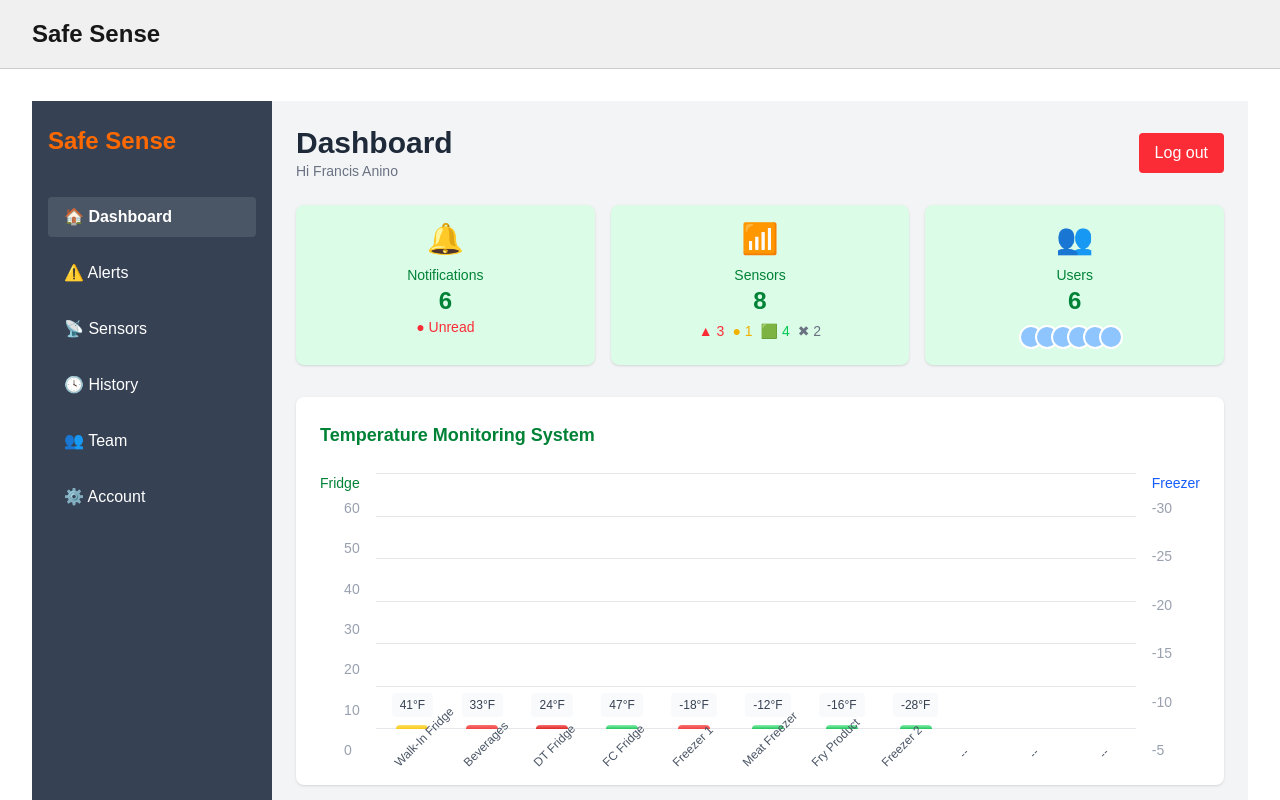
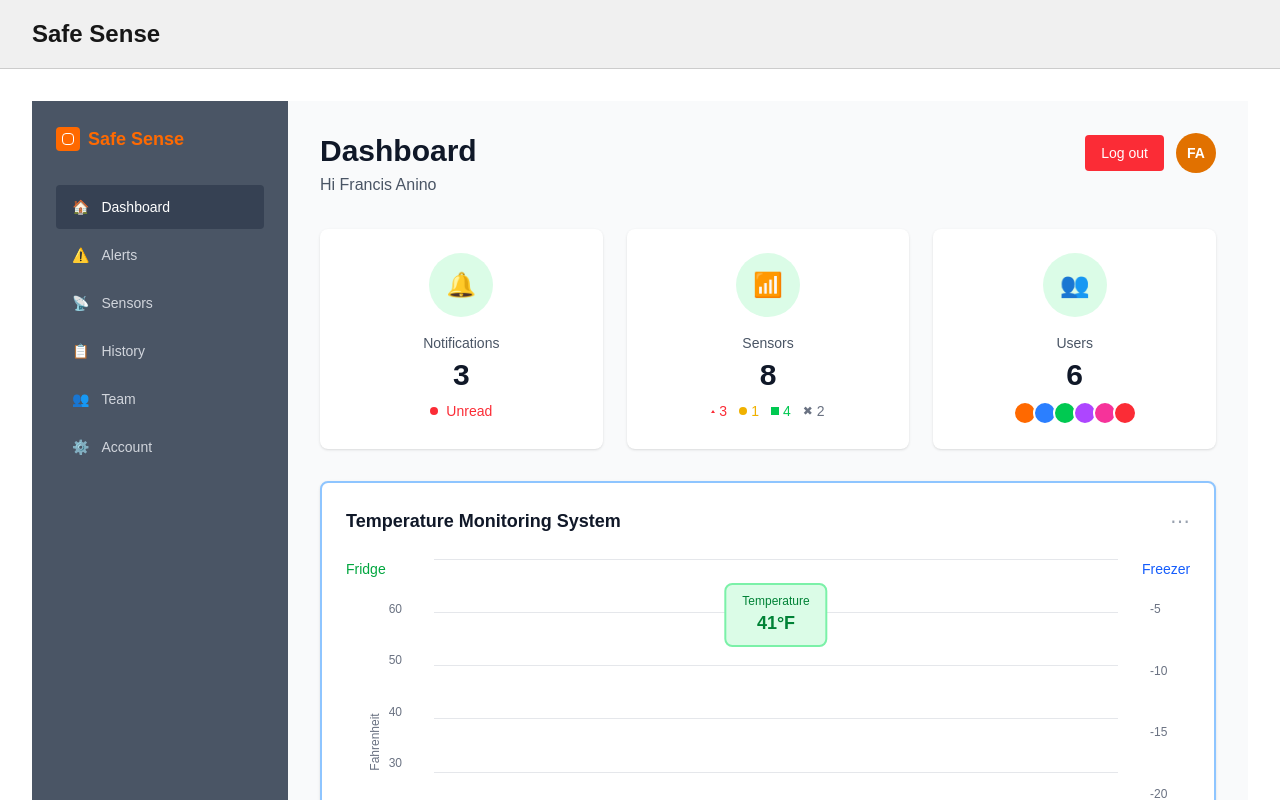
Before and after one commit to KrishnaTeja-2002/safesence, a Next.js app: page /dashboard in a window 1280 px wide. Shown: the top 800 px of the page. Built offline with nearby package versions, Linux system fonts and the light colour scheme.

Commit message:
dashboard update

```diff
--- a/src/app/dashboard/page.js
+++ b/src/app/dashboard/page.js
@@ -4,147 +4,252 @@ import { useState } from 'react';
 
 export default function Dashboard() {
   const [data] = useState({
-    notifications: 6,
+    notifications: 3,
     sensors: { total: 8, error: 3, warning: 1, success: 4, disconnected: 2 },
     users: 6,
     temperatures: [
-      { name: 'Walk-In Fridge', value: 41, displayValue: '41°F', color: 'linear-gradient(to top, #f7ca18, #ffe066)' },
-      { name: 'Beverages', value: 33, displayValue: '33°F', color: 'linear-gradient(to top, #ef4444, #f87171)' },
-      { name: 'DT Fridge', value: 24, displayValue: '24°F', color: 'linear-gradient(to top, #dc2626, #f87171)' },
-      { name: 'FC Fridge', value: 47, displayValue: '47°F', color: 'linear-gradient(to top, #22c55e, #86efac)' },
-      { name: 'Freezer 1', value: 18, displayValue: '-18°F', color: 'linear-gradient(to top, #ef4444, #f87171)' },
-      { name: 'Meat Freezer', value: 12, displayValue: '-12°F', color: 'linear-gradient(to top, #22c55e, #86efac)' },
-      { name: 'Fry Product', value: 16, displayValue: '-16°F', color: 'linear-gradient(to top, #22c55e, #86efac)' },
-      { name: 'Freezer 2', value: 28, displayValue: '-28°F', color: 'linear-gradient(to top, #22c55e, #86efac)' },
+      { name: 'Walk-In\nFridge', value: 41, displayValue: '41°F', height: 68, color: '#fbbf24', type: 'fridge' },
+      { name: 'Beverages', value: 33, displayValue: '33°F', height: 55, color: '#ef4444', type: 'fridge' },
+      { name: 'DT\nFridge', value: 20, displayValue: '20°F', height: 33, color: '#ef4444', type: 'fridge' },
+      { name: 'FC Fridge', value: 47, displayValue: '47°F', height: 78, color: '#22c55e', type: 'fridge' },
+      { name: 'Freezer 1', value: -18, displayValue: '-18°F', height: 60, color: '#ef4444', type: 'freezer' },
+      { name: 'Meat\nFreezer', value: -12, displayValue: '-12°F', height: 40, color: '#86efac', type: 'freezer' },
+      { name: 'Fry\nProduct', value: -16, displayValue: '-16°F', height: 53, color: '#86efac', type: 'freezer' },
+      { name: 'Freezer 2', value: -20, displayValue: '-20°F', height: 67, color: '#86efac', type: 'freezer' },
     ],
   });
 
   return (
-    <div className="flex min-h-screen bg-gray-100 text-gray-800">
+    <div className="flex min-h-screen bg-white">
       {/* Sidebar */}
-      <aside className="w-60 bg-gray-700 text-white py-6 px-4">
-        <h1 className="text-2xl font-bold mb-10 text-orange-500">Safe Sense</h1>
-        <ul className="space-y-4">
-          {['🏠 Dashboard', '⚠️ Alerts', '📡 Sensors', '🕓 History', '👥 Team', '⚙️ Account'].map((item, idx) => (
-            <li key={idx}>
-              <button
-                className={`w-full text-left px-4 py-2 rounded hover:bg-gray-600 ${
-                  idx === 0 ? 'bg-gray-600 font-semibold' : ''
-                }`}
-              >
-                {item}
-              </button>
-            </li>
-          ))}
-        </ul>
+      <aside className="w-64 bg-gray-600 text-white">
+        <div className="p-6">
+          <div className="flex items-center mb-8">
+            <div className="w-6 h-6 bg-orange-500 rounded mr-2 flex items-center justify-center">
+              <div className="w-3 h-3 border border-white rounded-sm"></div>
+            </div>
+            <h1 className="text-lg font-semibold text-orange-500">Safe Sense</h1>
+          </div>
+
+          <nav className="space-y-1">
+            <div className="flex items-center px-4 py-3 bg-gray-700 rounded text-white">
+              <span className="mr-3 text-sm">🏠</span>
+              <span className="text-sm font-medium">Dashboard</span>
+            </div>
+            <div className="flex items-center px-4 py-3 text-gray-300 hover:bg-gray-700 rounded cursor-pointer">
+              <span className="mr-3 text-sm">⚠️</span>
+              <span className="text-sm">Alerts</span>
+            </div>
+            <div className="flex items-center px-4 py-3 text-gray-300 hover:bg-gray-700 rounded cursor-pointer">
+              <span className="mr-3 text-sm">📡</span>
+              <span className="text-sm">Sensors</span>
+            </div>
+            <div className="flex items-center px-4 py-3 text-gray-300 hover:bg-gray-700 rounded cursor-pointer">
+              <span className="mr-3 text-sm">📋</span>
+              <span className="text-sm">History</span>
+            </div>
+            <div className="flex items-center px-4 py-3 text-gray-300 hover:bg-gray-700 rounded cursor-pointer">
+              <span className="mr-3 text-sm">👥</span>
+              <span className="text-sm">Team</span>
+            </div>
+            <div className="flex items-center px-4 py-3 text-gray-300 hover:bg-gray-700 rounded cursor-pointer">
+              <span className="mr-3 text-sm">⚙️</span>
+              <span className="text-sm">Account</span>
+            </div>
+          </nav>
+        </div>
       </aside>
 
       {/* Main Content */}
-      <main className="flex-1 p-6">
+      <main className="flex-1 p-8 bg-gray-50">
         {/* Header */}
-        <div className="flex justify-between items-center mb-6">
+        <div className="flex justify-between items-start mb-8">
           <div>
-            <h2 className="text-3xl font-bold">Dashboard</h2>
-            <p className="text-sm text-gray-500">Hi Francis Anino</p>
+            <h2 className="text-3xl font-bold text-gray-900 mb-1">Dashboard</h2>
+            <p className="text-gray-600">Hi Francis Anino</p>
           </div>
-          <button className="bg-red-500 text-white px-4 py-2 rounded hover:bg-red-600">Log out</button>
+          <div className="flex items-center space-x-3">
+            <button className="bg-red-500 hover:bg-red-600 text-white px-4 py-2 rounded text-sm font-medium">
+              Log out
+            </button>
+            <div className="w-10 h-10 rounded-full overflow-hidden">
+              <div className="w-full h-full bg-amber-600 flex items-center justify-center text-white text-sm font-bold">
+                FA
+              </div>
+            </div>
+          </div>
         </div>
 
         {/* Top Cards */}
-        <div className="grid grid-cols-1 sm:grid-cols-3 gap-4 mb-8">
-          <div className="bg-green-100 rounded-lg p-4 shadow text-center">
-            <div className="text-green-700 text-3xl mb-2">🔔</div>
-            <p className="text-sm text-green-700">Notifications</p>
-            <p className="text-2xl font-bold text-green-700">{data.notifications}</p>
-            <p className="text-sm text-red-500">● Unread</p>
-          </div>
-          <div className="bg-green-100 rounded-lg p-4 shadow text-center">
-            <div className="text-green-700 text-3xl mb-2">📶</div>
-            <p className="text-sm text-green-700">Sensors</p>
-            <p className="text-2xl font-bold text-green-700">{data.sensors.total}</p>
-            <div className="text-sm space-x-2 mt-1">
-              <span className="text-red-500">▲ {data.sensors.error}</span>
-              <span className="text-yellow-500">● {data.sensors.warning}</span>
-              <span className="text-green-500">🟩 {data.sensors.success}</span>
-              <span className="text-gray-500">✖ {data.sensors.disconnected}</span>
+        <div className="grid grid-cols-3 gap-6 mb-8">
+          {/* Notifications Card */}
+          <div className="bg-white rounded-lg p-6 shadow-sm">
+            <div className="flex items-center justify-center w-16 h-16 bg-green-100 rounded-full mb-4 mx-auto">
+              <span className="text-2xl">🔔</span>
+            </div>
+            <div className="text-center">
+              <p className="text-gray-600 text-sm mb-1">Notifications</p>
+              <p className="text-3xl font-bold text-gray-900 mb-2">3</p>
+              <div className="flex items-center justify-center">
+                <div className="w-2 h-2 bg-red-500 rounded-full mr-2"></div>
+                <span className="text-red-500 text-sm">Unread</span>
+              </div>
             </div>
           </div>
-          <div className="bg-green-100 rounded-lg p-4 shadow text-center">
-            <div className="text-green-700 text-3xl mb-2">👥</div>
-            <p className="text-sm text-green-700">Users</p>
-            <p className="text-2xl font-bold text-green-700">{data.users}</p>
-            <div className="flex justify-center mt-2">
-              {[...Array(data.users)].map((_, i) => (
-                <div
-                  key={i}
-                  className="w-6 h-6 rounded-full bg-blue-300 border-2 border-white -ml-2"
-                ></div>
-              ))}
+
+          {/* Sensors Card */}
+          <div className="bg-white rounded-lg p-6 shadow-sm">
+            <div className="flex items-center justify-center w-16 h-16 bg-green-100 rounded-full mb-4 mx-auto">
+              <span className="text-2xl">📶</span>
+            </div>
+            <div className="text-center">
+              <p className="text-gray-600 text-sm mb-1">Sensors</p>
+              <p className="text-3xl font-bold text-gray-900 mb-2">8</p>
+              <div className="flex items-center justify-center space-x-3 text-sm">
+                <div className="flex items-center">
+                  <div className="w-0 h-0 border-l-2 border-r-2 border-b-3 border-transparent border-b-red-500 mr-1"></div>
+                  <span className="text-red-500 font-medium">3</span>
+                </div>
+                <div className="flex items-center">
+                  <div className="w-2 h-2 bg-yellow-500 rounded-full mr-1"></div>
+                  <span className="text-yellow-500 font-medium">1</span>
+                </div>
+                <div className="flex items-center">
+                  <div className="w-2 h-2 bg-green-500 mr-1"></div>
+                  <span className="text-green-500 font-medium">4</span>
+                </div>
+                <div className="flex items-center">
+                  <span className="text-gray-500 mr-1 text-xs">✖</span>
+                  <span className="text-gray-500 font-medium">2</span>
+                </div>
+              </div>
+            </div>
+          </div>
+
+          {/* Users Card */}
+          <div className="bg-white rounded-lg p-6 shadow-sm">
+            <div className="flex items-center justify-center w-16 h-16 bg-green-100 rounded-full mb-4 mx-auto">
+              <span className="text-2xl">👥</span>
+            </div>
+            <div className="text-center">
+              <p className="text-gray-600 text-sm mb-1">Users</p>
+              <p className="text-3xl font-bold text-gray-900 mb-2">6</p>
+              <div className="flex justify-center -space-x-1">
+                <div className="w-6 h-6 bg-orange-500 rounded-full border-2 border-white"></div>
+                <div className="w-6 h-6 bg-blue-500 rounded-full border-2 border-white"></div>
+                <div className="w-6 h-6 bg-green-500 rounded-full border-2 border-white"></div>
+                <div className="w-6 h-6 bg-purple-500 rounded-full border-2 border-white"></div>
+                <div className="w-6 h-6 bg-pink-500 rounded-full border-2 border-white"></div>
+                <div className="w-6 h-6 bg-red-500 rounded-full border-2 border-white"></div>
+              </div>
             </div>
           </div>
         </div>
 
         {/* Temperature Chart */}
-        <div className="bg-white rounded-lg shadow p-6">
-          <div className="mb-6">
-            <h3 className="text-lg font-semibold text-green-700">Temperature Monitoring System</h3>
+        <div className="bg-white rounded-lg shadow-sm border-2 border-blue-300 p-6">
+          <div className="flex justify-between items-center mb-6">
+            <h3 className="text-lg font-semibold text-gray-900">Temperature Monitoring System</h3>
+            <div className="text-gray-400 text-xl">⋯</div>
           </div>
 
           <div className="relative">
-            {/* Chart container */}
             <div className="flex">
               {/* Left Y-axis (Fridge) */}
-              <div className="flex flex-col items-end pr-4">
-                <div className="text-sm text-green-700 mb-2 font-medium">Fridge</div>
-                <div className="flex flex-col-reverse justify-between h-64 text-sm text-gray-400">
-                  {[0, 10, 20, 30, 40, 50, 60].map((val) => (
-                    <span key={val} className="leading-none">{val}</span>
-                  ))}
+              <div className="flex flex-col w-16 mr-6 relative">
+                <div className="text-sm font-medium text-green-600 mb-6 text-left">Fridge</div>
+                <div className="flex flex-col-reverse h-80 text-xs text-gray-500 justify-between items-end pr-2">
+                  <span className="leading-none">0</span>
+                  <span className="leading-none">10</span>
+                  <span className="leading-none">20</span>
+                  <span className="leading-none">30</span>
+                  <span className="leading-none">40</span>
+                  <span className="leading-none">50</span>
+                  <span className="leading-none">60</span>
+                </div>
+                {/* Fahrenheit label in middle of Y-axis */}
+                <div className="absolute left-0 top-1/2 transform -translate-y-1/2 -rotate-90 text-xs text-gray-500 origin-center">
+                  Fahrenheit
                 </div>
               </div>
 
-              {/* Chart area */}
+              {/* Chart Area */}
               <div className="flex-1 relative">
-                {/* Grid lines */}
-                <div className="absolute inset-0 flex flex-col justify-between h-64">
-                  {[...Array(7)].map((_, i) => (
-                    <div key={i} className="border-t border-gray-200 w-full"></div>
-                  ))}
+                {/* Grid Lines */}
+                <div className="absolute inset-0 h-80">
+                  <div className="h-full flex flex-col justify-between">
+                    {[...Array(7)].map((_, i) => (
+                      <div key={i} className="border-t border-gray-200 w-full"></div>
+                    ))}
+                  </div>
                 </div>
 
-                {/* Bars container */}
-                <div className="relative h-64">
-                  <div className="absolute bottom-0 left-0 right-0 flex justify-between items-end h-full px-4">
+                {/* Temperature Display Box - positioned over FC Fridge */}
+                <div className="absolute top-6 left-1/2 transform -translate-x-1/2 bg-green-100 border-2 border-green-300 rounded-lg px-4 py-2 z-10">
+                  <div className="text-xs text-green-700 text-center font-medium">Temperature</div>
+                  <div className="text-lg font-bold text-green-700 text-center">41°F</div>
+                </div>
+
+                {/* Bars Container */}
+                <div className="relative h-80">
+                  <div className="absolute bottom-0 left-0 right-0 flex justify-between items-end h-full px-2">
                     {data.temperatures.map((temp, i) => (
-                      <div key={i} className="flex flex-col items-center">
-                        {/* Temperature value display */}
-                        <div className="mb-2 text-xs font-medium text-gray-700 bg-gray-50 px-2 py-1 rounded">
-                          {temp.displayValue}
-                        </div>
+                      <div key={i} className="flex flex-col items-center relative" style={{ width: '11%' }}>
+                        {/* Vertical projection line */}
+                        <div
+                          className="absolute w-0.5 opacity-40"
+                          style={{
+                            backgroundColor: temp.color,
+                            height: `${100 - temp.height}%`,
+                            top: 0,
+                            left: '50%',
+                            transform: 'translateX(-50%)'
+                          }}
+                        ></div>
+
                         {/* Bar */}
                         <div
-                          className="w-8 rounded-t-sm"
+                          className="rounded-t-md"
                           style={{
-                            height: `${(temp.value / 60) * 100}%`,
-                            background: temp.color,
-                            minHeight: '4px'
+                            width: '32px',
+                            height: `${temp.height}%`,
+                            backgroundColor: temp.color,
+                            minHeight: '8px'
                           }}
                         ></div>
                       </div>
                     ))}
-                    {/* Empty spaces for alignment */}
-                    {[...Array(3)].map((_, i) => (
-                      <div key={`empty-${i}`} className="w-8"></div>
-                    ))}
                   </div>
                 </div>
 
-                {/* Labels under chart */}
-                <div className="mt-4 flex justify-between px-4">
-                  {[...data.temperatures, ...Array(3).fill({ name: '--' })].map((temp, i) => (
-                    <div key={i} className="text-xs text-center text-gray-600 w-8">
-                      <div className="transform -rotate-45 origin-center whitespace-nowrap">
-                        {temp.name}
+                {/* X-axis Labels */}
+                <div className="flex justify-between px-2 mt-4">
+                  {data.temperatures.map((temp, i) => (
+                    <div key={i} className="text-center" style={{ width: '11%' }}>
+                      <div className="text-xs text-gray-600 leading-tight">
+                        {temp.name === 'Walk-In\nFridge' ? (
+                          <div>
+                            <div>Walk-In</div>
+                            <div>Fridge</div>
+                          </div>
+                        ) : temp.name === 'DT\nFridge' ? (
+                          <div>
+                            <div>DT</div>
+                            <div>Fridge</div>
+                          </div>
+                        ) : temp.name === 'Meat\nFreezer' ? (
+                          <div>
+                            <div>Meat</div>
+                            <div>Freezer</div>
+                          </div>
+                        ) : temp.name === 'Fry\nProduct' ? (
+                          <div>
+                            <div>Fry</div>
+                            <div>Product</div>
+                          </div>
+                        ) : (
+                          <div>{temp.name}</div>
+                        )}
                       </div>
                     </div>
                   ))}
@@ -152,14 +257,22 @@ export default function Dashboard() {
               </div>
 
               {/* Right Y-axis (Freezer) */}
-              <div className="flex flex-col items-start pl-4">
-                <div className="text-sm text-blue-600 mb-2 font-medium">Freezer</div>
-                <div className="flex flex-col-reverse justify-between h-64 text-sm text-gray-400">
-                  {[-5, -10, -15, -20, -25, -30].map((val) => (
-                    <span key={val} className="leading-none">{val}</span>
-                  ))}
+              <div className="flex flex-col w-12 ml-6">
+                <div className="text-sm font-medium text-blue-600 mb-6 text-right">Freezer</div>
+                <div className="flex flex-col-reverse h-80 text-xs text-gray-500 justify-between items-start pl-2">
+                  <span className="leading-none">-30</span>
+                  <span className="leading-none">-25</span>
+                  <span className="leading-none">-20</span>
+                  <span className="leading-none">-15</span>
+                  <span className="leading-none">-10</span>
+                  <span className="leading-none">-5</span>
                 </div>
               </div>
+            </div>
+
+            {/* Bottom Label */}
+            <div className="text-center mt-8">
+              <span className="text-sm text-gray-600 font-medium">Sensors</span>
             </div>
           </div>
         </div>
```
Also changed, not shown: 1 other file (tests, documents, lock files or other folders).
